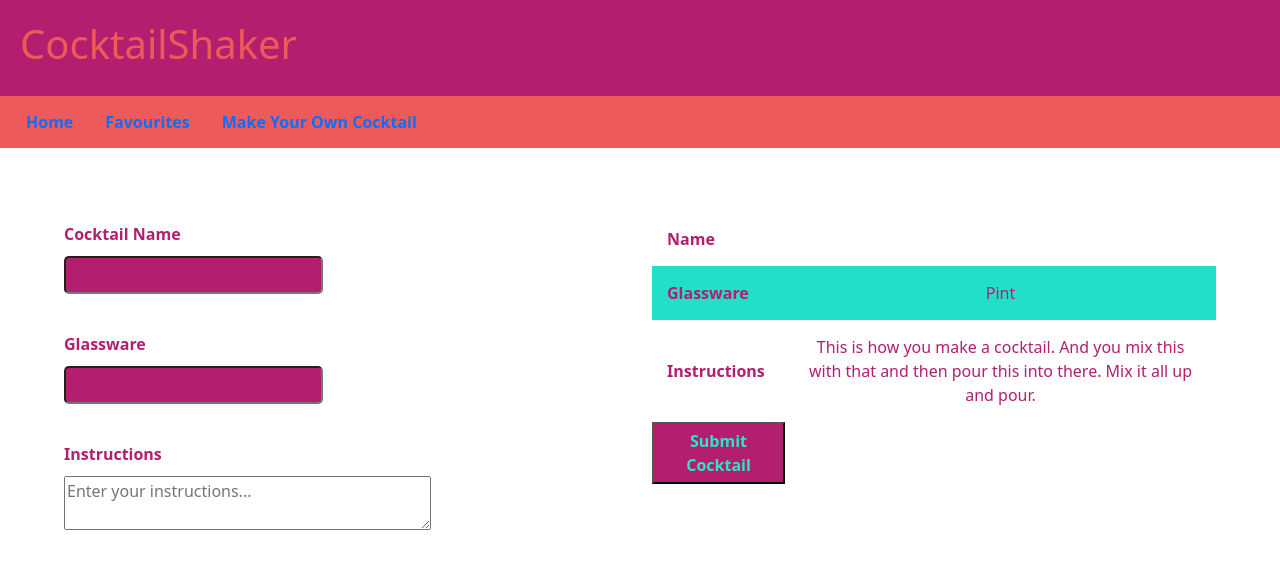
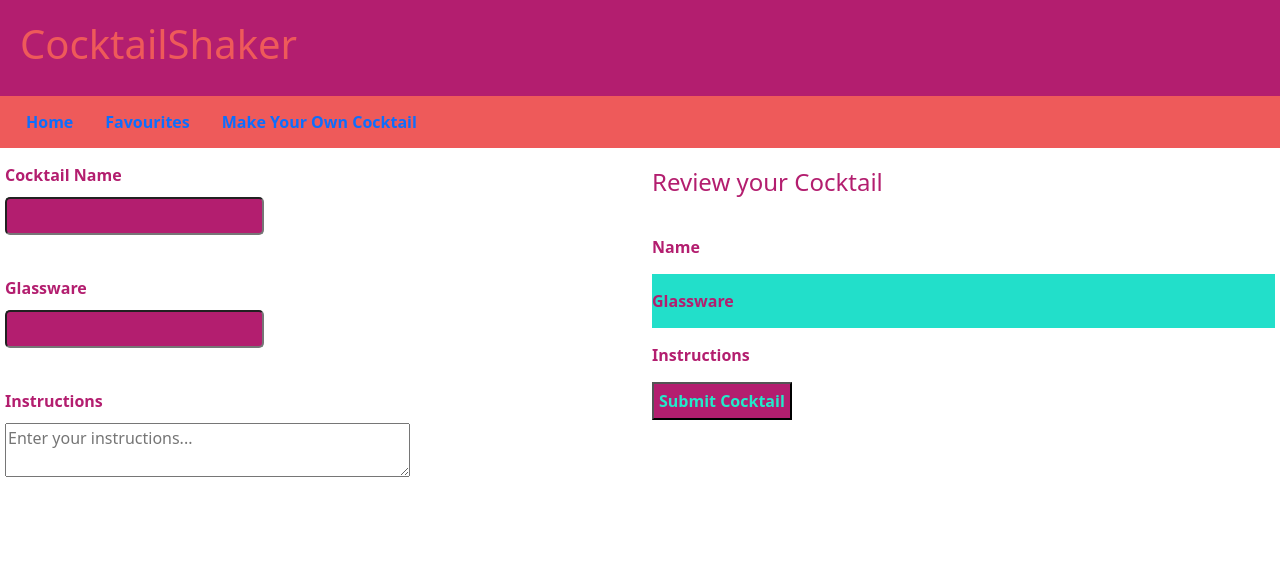
Before and after one commit to sajg1/cocktail_shaker, a React (Create React App) app: page /make-your-own in a window 1280 px wide. Shown: the top 566 px of the page. Built offline with nearby package versions, Linux system fonts and the light colour scheme; no server answers.

Commit message:
fixed issue with overflow on new Make Your own component. Also added a faded background image to the MoreInfo section.

```diff
--- a/src/components/LikedCocktails.js
+++ b/src/components/LikedCocktails.js
@@ -13,7 +13,8 @@ const LikedCocktails = (props) => {
       glass: cocktail.glass,
       instructions: cocktail.instructions,
       ingredients: cocktail.ingredients,
-      measures: cocktail.measures
+      measures: cocktail.measures,
+      image: cocktail.image
     })
 
   }
--- a/src/components/MakeYourOwn.js
+++ b/src/components/MakeYourOwn.js
@@ -22,18 +22,19 @@ const MakeYourOwn = (props) => {
         </form>
       </div>
       <div className='col-sm-6 review-submission'>
-        <table>
+        <h4 className="review-div-title">Review your Cocktail</h4>
+        <table className='table-results'>
           <tr>
-            <th>Name</th>
-            <td></td>
+            <th className='review-header'>Name</th>
+            <td className='review-result-tight'>{customCocktail.name}</td>
           </tr>
           <tr>
-            <th>Glassware</th>
-            <td>Pint</td>
+            <th className='review-header'>Glassware</th>
+            <td className='review-result-tight'>{customCocktail.glass}</td>
           </tr>
           <tr>
-            <th>Instructions</th>
-            <td>This is how you make a cocktail. And you mix this with that and then pour this into there. Mix it all up and pour.</td>
+            <th className='review-header'>Instructions</th>
+            <td className='review-result-expand'>{customCocktail.instructions}</td>
           </tr>
           <button>Submit Cocktail</button>
         </table>
--- a/src/components/MoreInfo.js
+++ b/src/components/MoreInfo.js
@@ -5,7 +5,9 @@ const MoreInfo = (props) => {
 
   if (props.info !== null) {
     return(
-      <div>
+      <div className='more-info-div'>
+        <img class='more-info-bg' src={props.info.image} alt=""/>
+        <div className='content'>
           <h3 className="name">{props.info.name}</h3>
           <div className="instructions odd">
             <h5>Instructions</h5>
@@ -31,6 +33,7 @@ const MoreInfo = (props) => {
           </div>
           <p className="glassware odd">This cocktail should be served in a {props.info.glass}</p>
         </div>
+      </div>
     )
   }
 }
--- a/src/containers/Main.js
+++ b/src/containers/Main.js
@@ -164,7 +164,7 @@ export default function Main() {
         <h1 className="logo">CocktailShaker</h1>
       </div>
       < NavBar />
-      <Routes>
+      <Routes className="wrap">
         <Route exact path="/" element={<Home
           cocktailBySpirit={currentCocktailData}
           likedCocktails={likedCocktailsList}
--- a/src/styles/Main.css
+++ b/src/styles/Main.css
@@ -1,6 +1,6 @@
-* {
-  margin:0;
-  /* background-color: #B31E6F; */
+.wrap {
+  width: 1000px;
+  margin: 0 auto;
 }
 
 .header {
--- a/src/styles/MakeYourOwn.css
+++ b/src/styles/MakeYourOwn.css
@@ -1,5 +1,5 @@
 .make-row {
-  padding: 5%;
+  padding: 5px;
 }
 
 .make-your-own input, textarea {
@@ -11,3 +11,32 @@
   height: auto;
   width: 65%;
 }
+
+.table-results {
+  width: 100%;
+}
+
+.review-header {
+  width: 30%;
+  padding: 15px 0;
+}
+
+.review-result-tight {
+  width: 100%;
+  padding: 0 5px;
+  overflow-wrap: break-word;
+}
+
+.review-result-expand {
+  width: 100%;
+  max-height: 150px;
+  padding: 0 5px;
+  display: block;
+  overflow-wrap: break-word;
+  overflow-y: scroll;
+}
+
+.review-div-title {
+  padding: 15px 0;
+  color: #B31E6F;
+}
--- a/src/styles/MoreInfo.css
+++ b/src/styles/MoreInfo.css
@@ -1,3 +1,21 @@
+.more-info-div {
+  overflow: hidden;
+  position: relative;
+}
+
+.more-info-bg {
+  opacity: 0.3;
+  position: absolute;
+  left: 0;
+  top: 0;
+  width: 100%;
+  height: auto;
+}
+
+.content {
+  position: relative;
+}
+
 h3,h5 {
   text-align: center;
 }
@@ -8,9 +26,10 @@ h3,h5 {
   margin-bottom: 5%;
 }
 
-.odd {
+/* .odd {
   background-color: #22DFCA;
-}
+  opacity: 0.3;
+} */
 
 .measures {
   border-left: 1px solid white;
@@ -19,3 +38,8 @@ h3,h5 {
 p {
   text-align: center;
 }
+
+.more-info-div {
+  background-size: contain;
+  /* opacity: .4; */
+}
```
Lines whose indentation alone changed are shown as unchanged.
